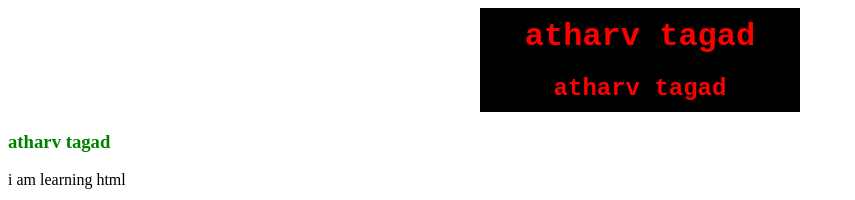
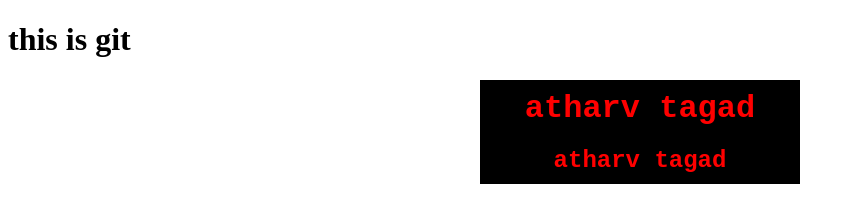
Before and after one commit to girishbhagali/_girish1_, a plain HTML site: page index.html in a window 1280 px wide. Shown: the top 200 px of the page, without its empty margins (0-855 px from the left). Drawn offline with Linux system fonts and the light colour scheme.

Commit message:
h1 added

```diff
--- a/index.html
+++ b/index.html
@@ -20,6 +20,7 @@
     </style>
 </head>
 <body>
+  <h1>this is git</h1>
     <h1 class="hi">atharv tagad</h1>
     <h2 class="hi">atharv tagad</h2>
     <h3 class="hi1">atharv tagad</h3>
```
